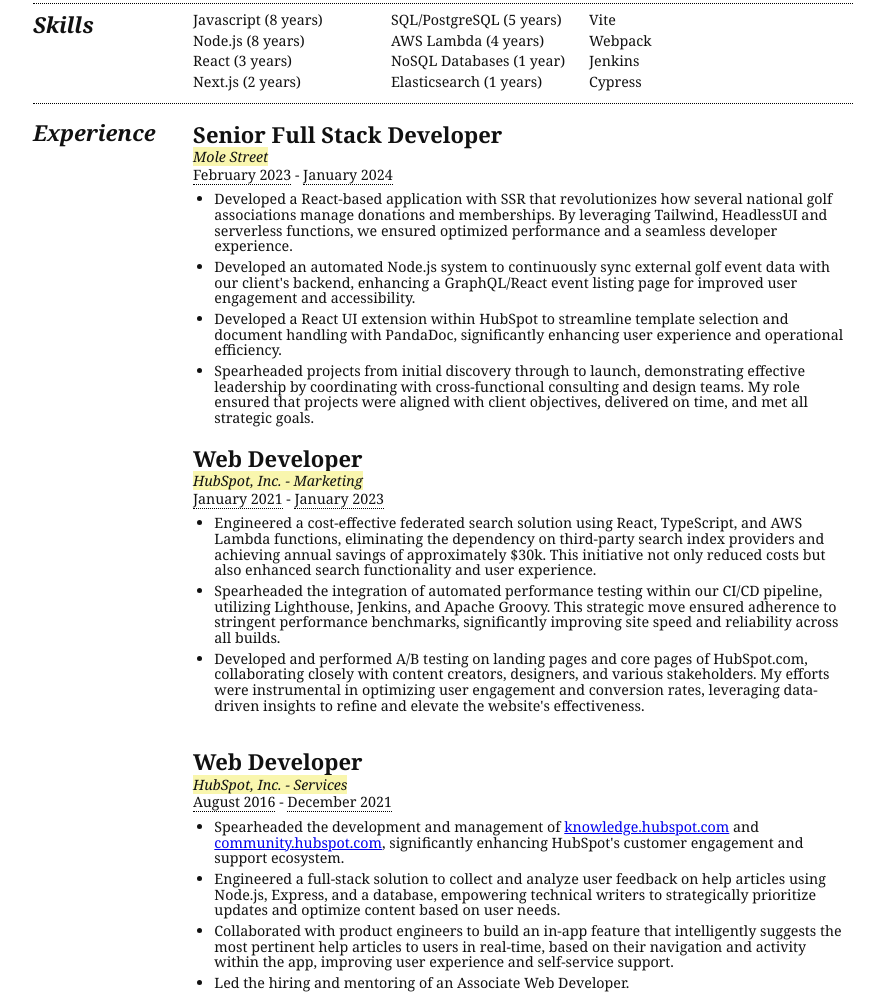
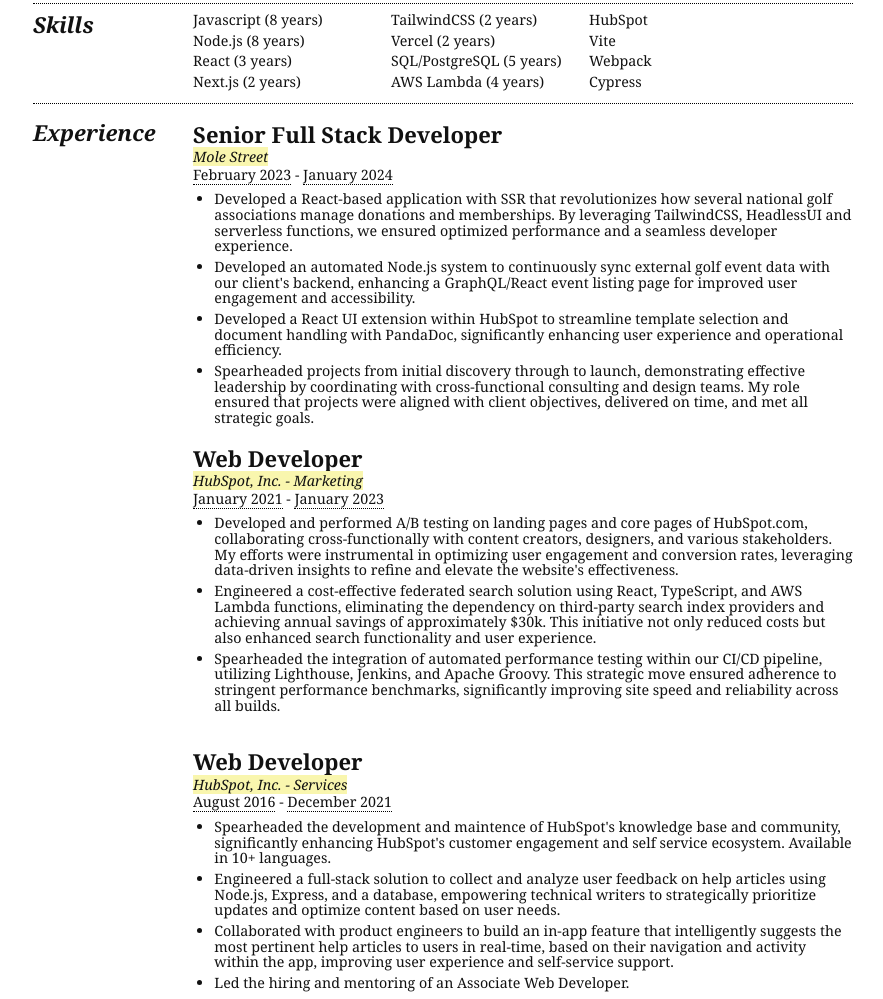
Before and after one commit to c-stone/resume, a website: page index.html in a window 1280 px wide. Shown: the part 159-1158 px from the top of the page, without its empty margins (197-1080 px from the left). Drawn offline with nearby package versions, Linux system fonts and the light colour scheme.

Commit message:
tailors for tailscale

```diff
--- a/index.html
+++ b/index.html
@@ -22,9 +22,9 @@
           <span class="pronouns">he/him</span>
           <span class="city-state-zip">Biddeford, ME</span>
           <span class="email">chris@cstone.io</span>
-          <span class="linkedIn"
-            ><a href="https://www.linkedin.com/in/cstone9">LinkedIn</a></span
-          >
+          <span class="linkedIn">
+            <a href="https://www.linkedin.com/in/cstone9">LinkedIn</a>
+          </span>
         </div>
       </div>
       <div
@@ -45,17 +45,17 @@
           <ul
             class="list-style-none text-small-1 line-height-1 pad-marg-0 flex-width-30"
           >
+            <li>TailwindCSS (2 years)</li>
+            <li>Vercel (2 years)</li>
             <li>SQL/PostgreSQL (5 years)</li>
             <li>AWS Lambda (4 years)</li>
-            <li>NoSQL Databases (1 year)</li>
-            <li>Elasticsearch (1 years)</li>
           </ul>
           <ul
             class="list-style-none text-small-1 line-height-1 pad-marg-0 flex-width-30"
           >
+            <li>HubSpot</li>
             <li>Vite</li>
             <li>Webpack</li>
-            <li>Jenkins</li>
             <li>Cypress</li>
           </ul>
         </div>
@@ -84,9 +84,9 @@
                 <li>
                   Developed a React-based application with SSR that
                   revolutionizes how several national golf associations manage
-                  donations and memberships. By leveraging Tailwind, HeadlessUI
-                  and serverless functions, we ensured optimized performance and
-                  a seamless developer experience.
+                  donations and memberships. By leveraging TailwindCSS,
+                  HeadlessUI and serverless functions, we ensured optimized
+                  performance and a seamless developer experience.
                 </li>
                 <li>
                   Developed an automated Node.js system to continuously sync
@@ -120,6 +120,14 @@
               </div>
               <ul class="summary marg-1-vert text-small-1 line-height-1">
                 <li>
+                  Developed and performed A/B testing on landing pages and core
+                  pages of HubSpot.com, collaborating cross-functionally with
+                  content creators, designers, and various stakeholders. My
+                  efforts were instrumental in optimizing user engagement and
+                  conversion rates, leveraging data-driven insights to refine
+                  and elevate the website's effectiveness.
+                </li>
+                <li>
                   Engineered a cost-effective federated search solution using
                   React, TypeScript, and AWS Lambda functions, eliminating the
                   dependency on third-party search index providers and achieving
@@ -133,14 +141,6 @@
                   Apache Groovy. This strategic move ensured adherence to
                   stringent performance benchmarks, significantly improving site
                   speed and reliability across all builds.
-                </li>
-                <li>
-                  Developed and performed A/B testing on landing pages and core
-                  pages of HubSpot.com, collaborating closely with content
-                  creators, designers, and various stakeholders. My efforts were
-                  instrumental in optimizing user engagement and conversion
-                  rates, leveraging data-driven insights to refine and elevate
-                  the website's effectiveness.
                 </li>
               </ul>
             </li>
@@ -157,15 +157,10 @@
               </div>
               <ul class="summary marg-1-vert text-small-1 line-height-1">
                 <li>
-                  Spearheaded the development and management of
-                  <a href="https://knowledge.hubspot.com"
-                    >knowledge.hubspot.com</a
-                  >
-                  and
-                  <a href="https://community.hubspot.com"
-                    >community.hubspot.com</a
-                  >, significantly enhancing HubSpot's customer engagement and
-                  support ecosystem.
+                  Spearheaded the development and maintence of HubSpot's
+                  knowledge base and community, significantly enhancing
+                  HubSpot's customer engagement and self service ecosystem.
+                  Available in 10+ languages.
                 </li>
                 <li>
                   Engineered a full-stack solution to collect and analyze user
```
